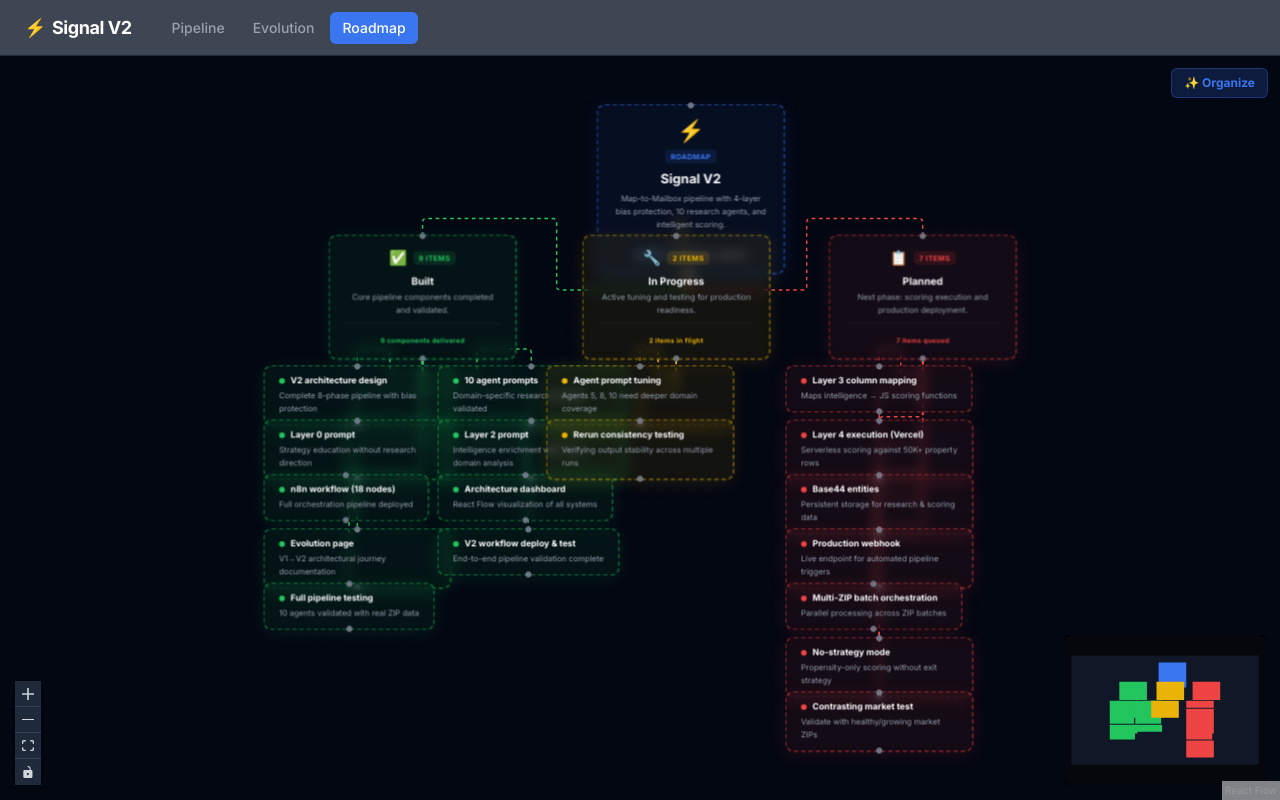
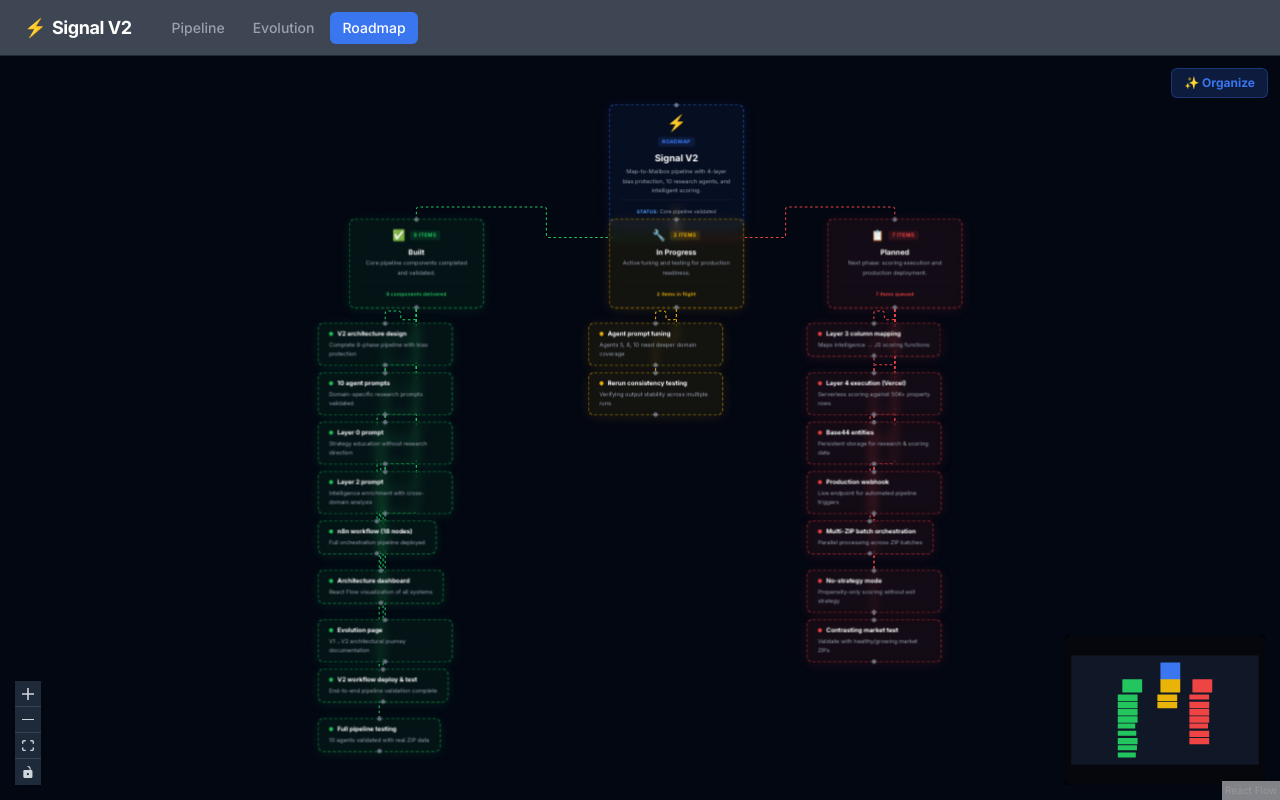
Before and after one commit to Propertysignalai/signal-architecture, a Next.js app: page /status in a window 1280 px wide. Built offline with nearby package versions, Linux system fonts and the light colour scheme.

Commit message:
Fix Roadmap layout: single column per category, more spacing, no overlaps

```diff
--- a/src/app/status/page.tsx
+++ b/src/app/status/page.tsx
@@ -91,19 +91,19 @@
 
 function makeStatusNodes(): Node[] {
   const nodes: Node[] = [
-    { id: 'hub', type: 'hub', position: { x: 400, y: 0 }, data: {} },
-    { id: 'cat-built', type: 'category', position: { x: 30, y: 180 }, data: { label: 'Built', hex: '#22c55e', emoji: '✅', badge: `${built.length} ITEMS`, desc: 'Core pipeline components completed and validated.', count: `${built.length} components delivered` } },
-    { id: 'cat-progress', type: 'category', position: { x: 380, y: 180 }, data: { label: 'In Progress', hex: '#eab308', emoji: '🔧', badge: `${progress.length} ITEMS`, desc: 'Active tuning and testing for production readiness.', count: `${progress.length} items in flight` } },
-    { id: 'cat-planned', type: 'category', position: { x: 720, y: 180 }, data: { label: 'Planned', hex: '#ef4444', emoji: '📋', badge: `${planned.length} ITEMS`, desc: 'Next phase: scoring execution and production deployment.', count: `${planned.length} items queued` } },
+    { id: 'hub', type: 'hub', position: { x: 500, y: 0 }, data: {} },
+    { id: 'cat-built', type: 'category', position: { x: 0, y: 220 }, data: { label: 'Built', hex: '#22c55e', emoji: '✅', badge: `${built.length} ITEMS`, desc: 'Core pipeline components completed and validated.', count: `${built.length} components delivered` } },
+    { id: 'cat-progress', type: 'category', position: { x: 500, y: 220 }, data: { label: 'In Progress', hex: '#eab308', emoji: '🔧', badge: `${progress.length} ITEMS`, desc: 'Active tuning and testing for production readiness.', count: `${progress.length} items in flight` } },
+    { id: 'cat-planned', type: 'category', position: { x: 920, y: 220 }, data: { label: 'Planned', hex: '#ef4444', emoji: '📋', badge: `${planned.length} ITEMS`, desc: 'Next phase: scoring execution and production deployment.', count: `${planned.length} items queued` } },
   ];
   built.forEach((item, i) => {
-    nodes.push({ id: `built-${i}`, type: 'item', position: { x: -60 + (i % 2) * 240, y: 360 + Math.floor(i / 2) * 75 }, data: { label: item.label, desc: item.desc, hex: '#22c55e' } });
+    nodes.push({ id: `built-${i}`, type: 'item', position: { x: -60, y: 420 + i * 95 }, data: { label: item.label, desc: item.desc, hex: '#22c55e' } });
   });
   progress.forEach((item, i) => {
-    nodes.push({ id: `progress-${i}`, type: 'item', position: { x: 330, y: 360 + i * 75 }, data: { label: item.label, desc: item.desc, hex: '#eab308' } });
+    nodes.push({ id: `progress-${i}`, type: 'item', position: { x: 460, y: 420 + i * 95 }, data: { label: item.label, desc: item.desc, hex: '#eab308' } });
   });
   planned.forEach((item, i) => {
-    nodes.push({ id: `planned-${i}`, type: 'item', position: { x: 660, y: 360 + i * 75 }, data: { label: item.label, desc: item.desc, hex: '#ef4444' } });
+    nodes.push({ id: `planned-${i}`, type: 'item', position: { x: 880, y: 420 + i * 95 }, data: { label: item.label, desc: item.desc, hex: '#ef4444' } });
   });
   return nodes;
 }
```
